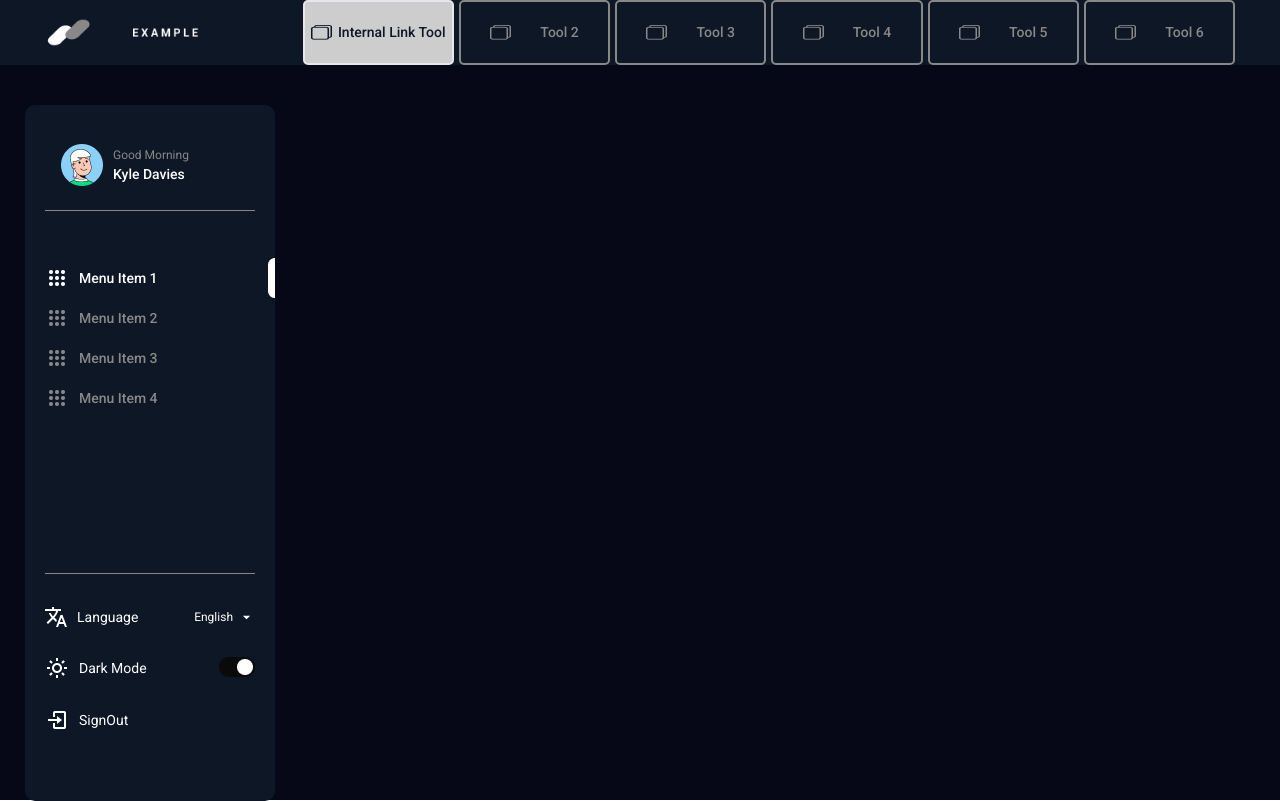
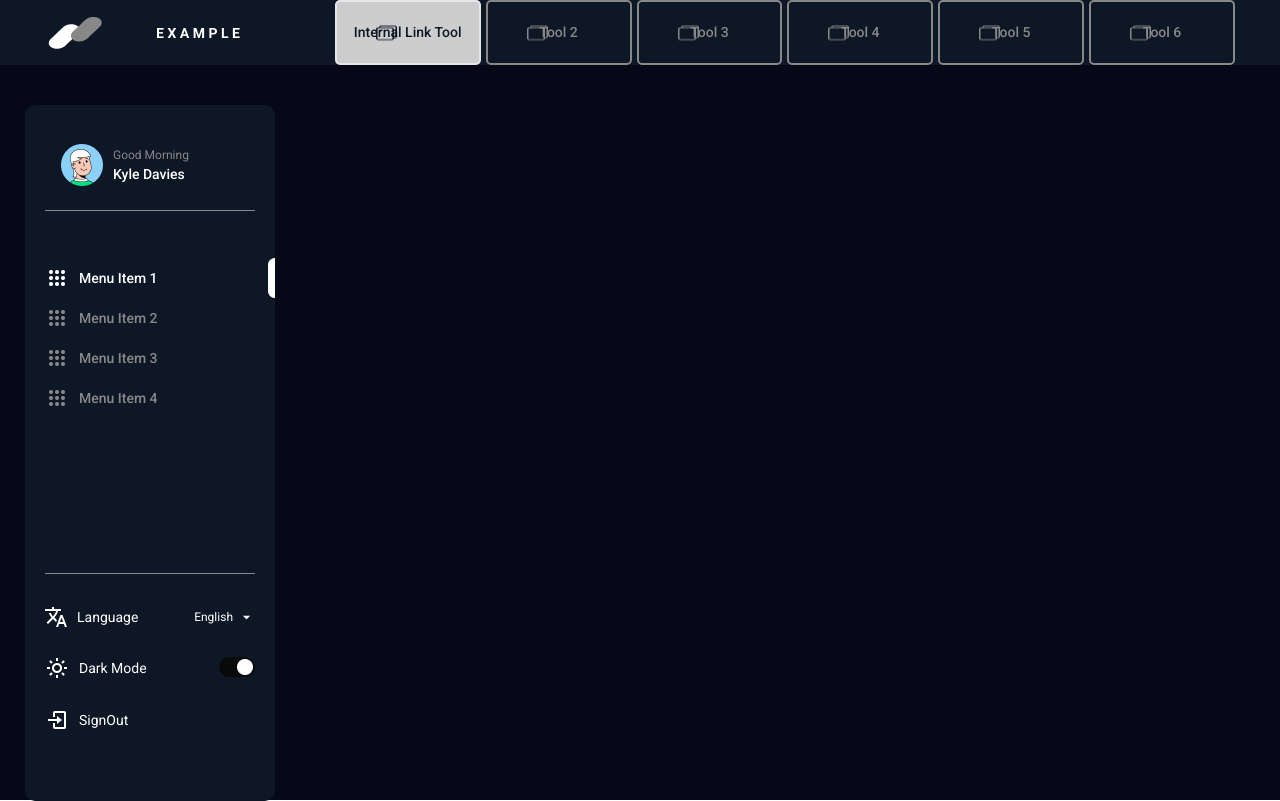
Before and after one commit to MamtazDev/ExampleDarkMode, a React (Vite) app: page / in a window 1280 px wide. Built offline with nearby package versions, Linux system fonts and the light colour scheme.

Commit message:
some changes done

```diff
--- a/src/Components/Header/Header.jsx
+++ b/src/Components/Header/Header.jsx
@@ -39,14 +39,26 @@ const Header = () => {
   ];
 
   const { pathname } = useLocation();
+
+  const [hoverIndex, setHoverIndex] = useState(null);
+
+  const mouseOver = (e, idx) => {
+    console.log(e.target, idx);
+    setHoverIndex(idx);
+  };
+
+  const mouseOut = (e, idx) => {
+    // console.log(e.target, idx);
+    setHoverIndex(null);
+  };
   return (
-    <div className="bg-[#f5faf8] dark:bg-[#0e1726] flex items-center gap-[75px] px-[45px]">
+    <div className="bg-[#f5faf8] dark:bg-[#0e1726] flex items-center  px-[45px] shadow-md dark:shadow-none">
       <div>
         <Link to="/">
           <img
             src={theme === "dark" ? logo : logoLight}
             alt=""
-            className="cursor-pointer"
+            className="cursor-pointer mr-[150px]"
           />
         </Link>
       </div>
@@ -54,11 +66,13 @@ const Header = () => {
         {navItems.map((item, idx) => (
           <div
             key={idx}
+            onMouseOver={(e) => mouseOver(e, idx)}
+            onMouseLeave={(e) => mouseOut(e, idx)}
             className={`${
               pathname === item.link
                 ? "bg-[#01ab76] dark:bg-[#cdcdcd]"
                 : "bg-[#f3f5f8] dark:bg-[#0e1726] dark:border-[#888]"
-            }  w-full flex justify-center items-center  rounded-[5px] dark:border-[2px] `}
+            }  w-full flex justify-center items-center hover:bg-[#01ab76] hover:dark:bg-[#cdcdcd]  rounded-[5px] dark:border-[2px] `}
           >
             <Link
               to={item.link}
@@ -66,16 +80,21 @@ const Header = () => {
                 pathname === item.link
                   ? "text-[#f5faf8] dark:text-[#0e1726]"
                   : "text-[#01ab76] dark:text-[#888888]"
-              }  py-[20px] w-full flex items-center justify-evenly`}
+              }  py-[20px] relative w-full text-center hover:text-[#f5faf8] hover:dark:text-[#0e1726]`}
             >
               <img
+                className="absolute top-[50%] translate-y-[-50%] left-[39px]"
                 src={
                   pathname === item.link
                     ? theme === "dark"
                       ? tabIconDarkActive
                       : tabIconLightActive
                     : theme === "dark"
-                    ? tabIconDark
+                    ? hoverIndex === idx
+                      ? tabIconDarkActive
+                      : tabIconDark
+                    : hoverIndex === idx
+                    ? tabIconLightActive
                     : tabIconLight
                 }
                 alt=""
--- a/src/Components/Sidebar/Sidebar.jsx
+++ b/src/Components/Sidebar/Sidebar.jsx
@@ -28,7 +28,7 @@ const Sidebar = () => {
     { id: 4, title: "Menu Item 4" },
   ];
   return (
-    <div className="absolute top-[105px] left-[25px] bg-[#f5faf8] dark:bg-[#0e1726] rounded-[10px] h-[87vh] w-[250px]">
+    <div className="shadow-lg dark:shadow-none absolute top-[105px] left-[25px] bg-[#f5faf8] dark:bg-[#0e1726] rounded-[10px] h-[87vh] w-[250px]">
       <div className="px-[20px] flex flex-col justify-between h-full">
         <div>
           <div className="border-b border-b-[#888] flex items-center gap-[10px] pt-[39px] pb-[24px] px-[16px]">
```
